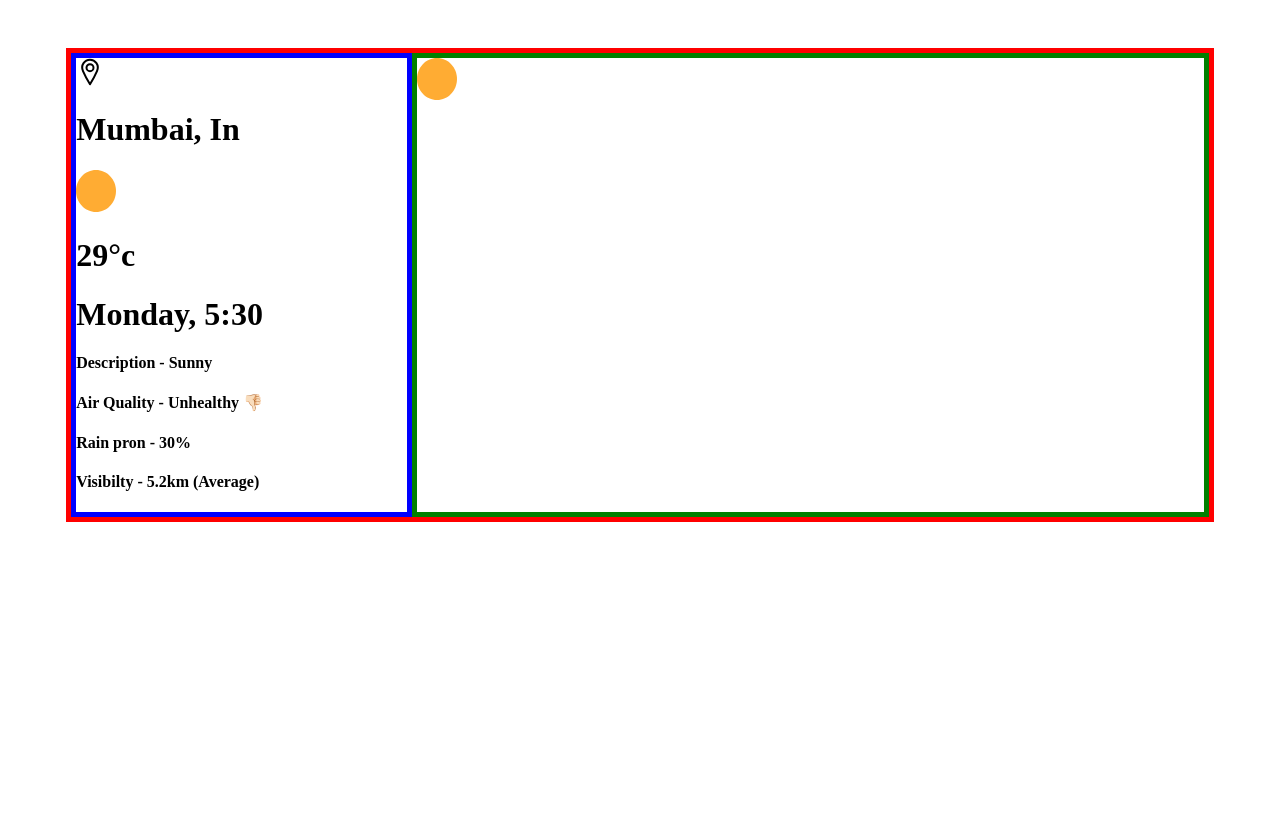
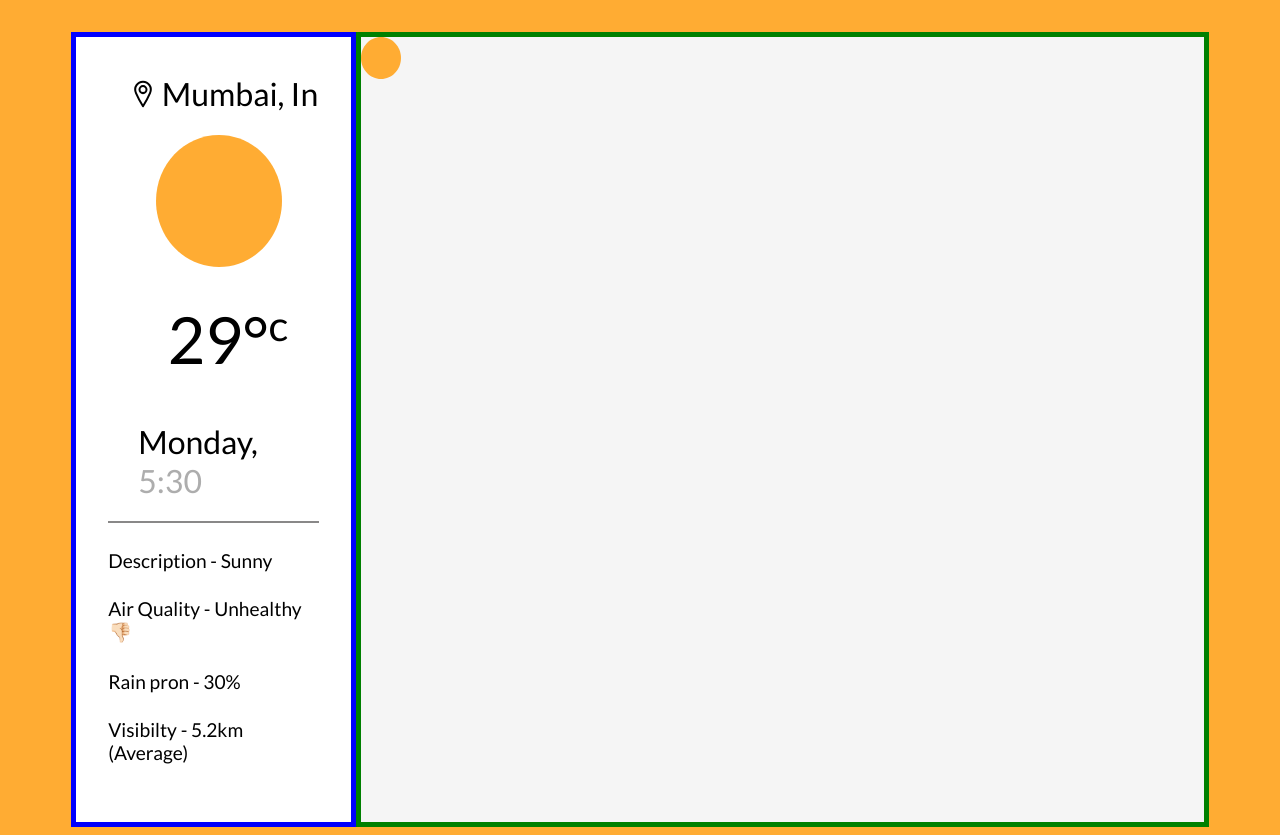
Before and after one commit to Thunderbolt9/Weather-Web-App, a website: page public/index.html in a window 1280 px wide. Before the commit the page ends 800 px from the top, so only its background shows below. Drawn offline with Linux system fonts and the light colour scheme.

Commit message:
Update html and css file to complete design of left part

```diff
--- a/public/index.html
+++ b/public/index.html
@@ -16,15 +16,20 @@
 
     <!-- show current data  -->
     <div class="currentData">
-      <img src="weatherIcons/location.svg" alt="Location icon" />
 
-      <h1 id="location" class="styleH1">Mumbai, In</h1>
+      <div class="locationHeader">
+        <img src="weatherIcons/location.svg" alt="Location icon" class="locImg" />
+        <h1 id="location" class="styleH1">Mumbai, In</h1>
+      </div>
 
-      <img src="weatherIcons/sun.svg" alt="Location icon" />
 
-      <h1 id="temp" class="styleH1">29°c</h1>
+      <img src="weatherIcons/sun.svg" alt="Location icon" class="mainImg" />
 
-      <h1 id="date" class="styleH1">Monday, <a id="time" class="styleTime">5:30</a></h1>
+      <h1 id="temp" class="styleH1">29°<sup>c</sup></h1>
+
+      <h1 id="date" class="styleH1">Monday, <a id="time" class="styleTime"> 5:30</a></h1>
+
+      <div class="horinzontalLine"></div>
 
       <h4 class="styleH4">Description - <a id="description" class="styleH4">Sunny</a></h4>
 
--- a/public/style.css
+++ b/public/style.css
@@ -1,17 +1,88 @@
+@import url('https://fonts.googleapis.com/css2?family=Lato&display=swap');
+
+body {
+  background-color: #FFAC33;
+}
+
 .centerCard {
   display: grid;
   grid-auto-flow: column;
   width: 90%;
   margin: auto;
-  margin-top: 3rem;
-  border: 5px solid red;
-  grid-template-columns: 30% 70%;
+  margin-top: 2rem;
+  // border: 5px solid red;
+  grid-template-columns: 25% 75%;
+
+  // border-radius: 25px;
 }
 
+/* styling left card*/
 .currentData {
   border: 5px solid blue;
+  background-color: #FFFFFF;
+  padding: 2rem;
+  padding-top: 1rem;
 }
 
+/*clubbing loc icon and loc name together*/
+.locationHeader {
+  display: flex;
+  // border: 5px solid blue;
+}
+
+/*Giving gap in between icon and name*/
+#location {
+  margin-left: 0.3rem;
+}
+
+/*Giving gap in between loc icon and border*/
+.locImg {
+  margin-left: 1.3rem;
+}
+
+/*Styling main weather icon*/
+.mainImg {
+  width: 60%;
+  margin-left: 3rem;
+}
+
+/*Styling temperature data*/
+#temp {
+  font-size: 65px;
+  margin-left: 3.7rem;
+  margin-top: 1.8rem;
+}
+
+/*Styling celcius character*/
+sup {
+  font-size: 42px;
+}
+
+/*Styling Date*/
+#date {
+  margin-left: 30px;
+}
+
+.styleTime {
+  color: #ADADAD;
+}
+
+.horinzontalLine {
+  border: 1px solid #898888;
+}
+
+
+.styleH1 {
+  font-family: 'Lato', sans-serif;
+  font-weight: 500;
+}
+
+.styleH4  {
+  font-family: Lato;
+  font-size: 1.2rem;
+  font-weight: normal;
+}
 .extraData {
   border: 5px solid green;
+  background-color: #F5F5F5;
 }
```
